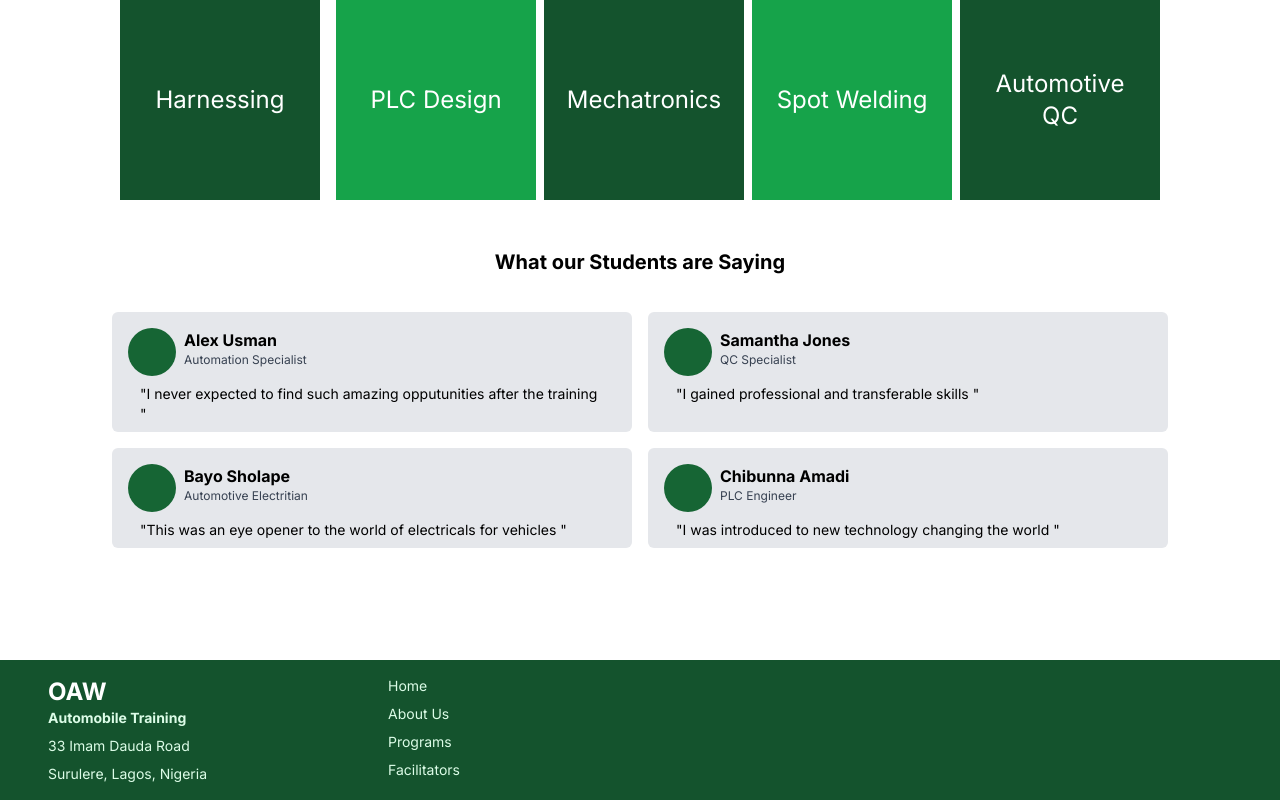
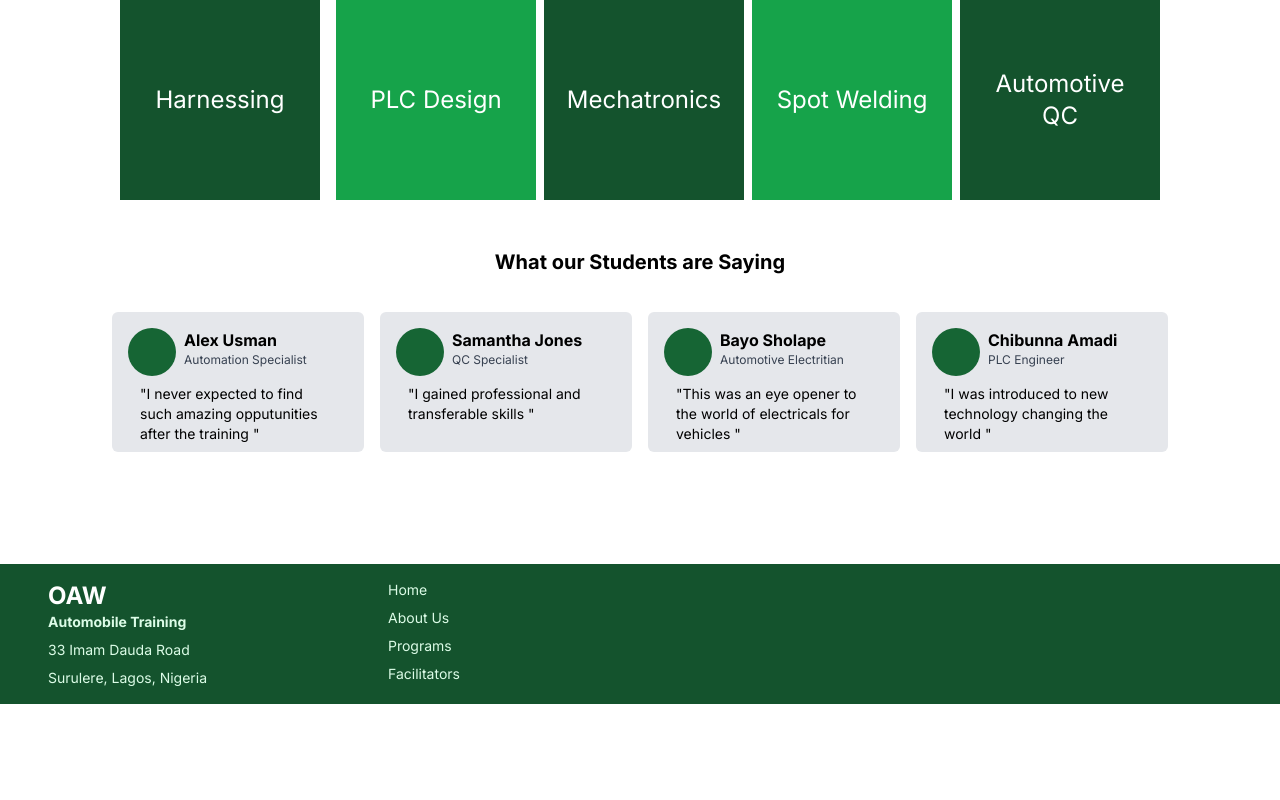
Before and after one commit to sheyax/OAWTraining, a Next.js app: page / in a window 1280 px wide. Shown: the part 880-1680 px from the top of the page. After the commit the page ends 1584 px from the top, so only its background shows below. Built offline with nearby package versions, Linux system fonts and the light colour scheme.

Commit message:
testimonials

```diff
--- a/components/Testimonials.tsx
+++ b/components/Testimonials.tsx
@@ -6,7 +6,7 @@ export default function Testimonials() {
     <div className="mt-10 space-y-5 flex flex-col items-center justify-center">
     <h1 className="text-xl font-bold">What our Students are Saying</h1>
 
-    <div className="grid grid-cols-2 p-2">
+    <div className="grid grid-cols-2 p-2 md:grid-cols-4">
         <TestimonItem
         name='Alex Usman'
         title='Automation Specialist'
```
